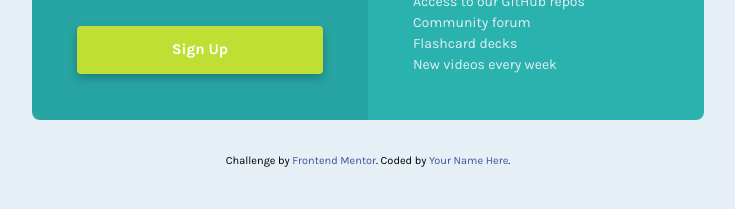
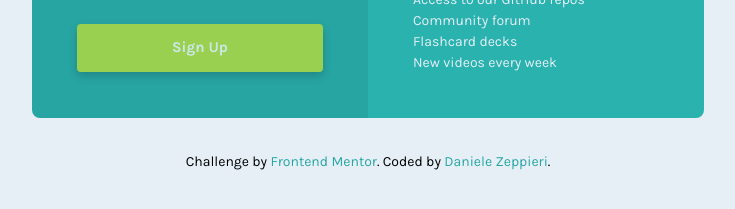
Before and after one commit to dedo-dev/single-price-grid-component, a plain HTML site: page index.html in a window 1280 px wide. Both pictures are taken after a click on the button "Sign Up". Shown: the part 521-730 px from the top of the page, without its empty margins (272-1007 px from the left). Drawn offline with Linux system fonts and the light colour scheme.

Commit message:
final update

```diff
--- a/index.html
+++ b/index.html
@@ -7,11 +7,6 @@
   <link href="https://fonts.googleapis.com/css2?family=Karla:wght@400;700&display=swap" rel="stylesheet">
   <link rel="stylesheet" href="style.css">
   <title>Frontend Mentor | Single Price Grid Component</title>
-  <!-- Feel free to remove these styles or customise in your own stylesheet 👍 -->
-  <style>
-    .attribution { font-size: 11px; text-align: center; }
-    .attribution a { color: hsl(228, 45%, 44%); }
-  </style>
 </head>
 <body>
 
@@ -52,7 +47,7 @@
   <footer>
     <p class="attribution">
       Challenge by <a href="https://www.frontendmentor.io?ref=challenge" target="_blank">Frontend Mentor</a>.
-      Coded by <a href="#">Your Name Here</a>.
+      Coded by <a href="#">Daniele Zeppieri</a>.
     </p>
   </footer>
 
--- a/style.css
+++ b/style.css
@@ -83,9 +83,15 @@ body {
   box-shadow: 0px 4px 10px 0 rgba(0, 0, 0, 0.25);
 }
 
+.sign-up-btn:focus,
+.sign-up-btn:hover {
+  cursor: pointer;
+  opacity: .75;
+}
+
 .wrapper {
   width: 90%;
-  max-width: 25rem;
+  max-width: 23rem;
   margin: 2rem auto;
 }
 
@@ -213,3 +219,6 @@ body {
     border-radius: 0 0 0 8px;
   }
 }
+
+.attribution { font-size: 14px; text-align: center; }
+.attribution a { color: var(--clr-darkCyan); }
```
Also changed, not shown: 3 other files.
